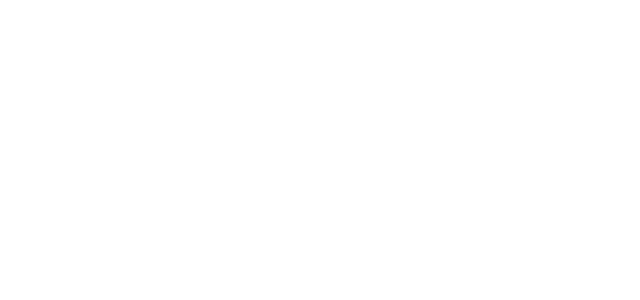
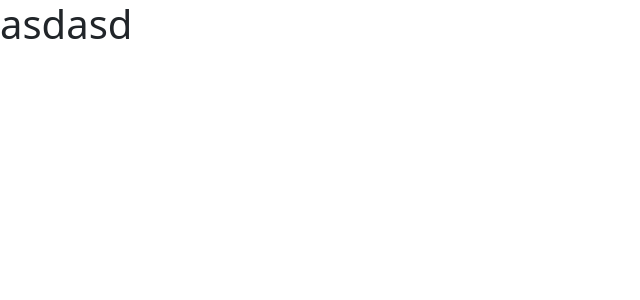
Before and after one commit to patrictobola/proj-html-vuejs, a Vue app: page / in a window 1280 px wide. Shown: the top 300 px of the page, without its empty margins (0-640 px from the left). Built offline with nearby package versions, Linux system fonts and the light colour scheme.

Commit message:
imported and tested some components

```diff
--- a/package.json
+++ b/package.json
@@ -10,6 +10,7 @@
   },
   "dependencies": {
     "bootstrap": "^5.3.0",
+    "bootstrap-vue": "^2.23.1",
     "sass": "^1.63.6",
     "scss": "^0.2.4",
     "vue": "^3.3.4"
--- a/src/App.vue
+++ b/src/App.vue
@@ -1,7 +1,20 @@
 <script>
+import AppHeader from './components/AppHeader.vue';
+import AppFooter from './components/AppFooter.vue';
+import AppMain from './components/AppMain.vue';
+
+export default {
+  components: {
+    AppHeader,
+    AppFooter,
+    AppMain
+  }
+}
 </script>
 
-<template></template>
+<template>
+  <AppHeader />
+</template>
 
 <style lang="scss">
 @import "./scss/variables";
--- a/src/components/AppHeader.vue
+++ b/src/components/AppHeader.vue
@@ -1,7 +1,17 @@
 <script>
+import NavbarMenu from './header/NavbarMenu.vue'
+import NavbarProfile from './header/NavbarProfile.vue'
 
+export default {
+    components: {
+        NavbarMenu,
+        NavbarProfile
+    }
+}
 </script>
 
-<template></template>
+<template>
+    <NavbarProfile />
+</template>
 
 <style></style>
--- a/src/components/header/NavbarProfile.vue
+++ b/src/components/header/NavbarProfile.vue
@@ -2,6 +2,8 @@
 
 </script>
 
-<template></template>
+<template>
+    <h1> asdasd</h1>
+</template>
 
 <style></style>
--- a/src/main.js
+++ b/src/main.js
@@ -1,4 +1,5 @@
 import { createApp } from 'vue'
+import 'bootstrap/dist/css/bootstrap.min.css'
 import App from './App.vue'
 
 createApp(App).mount('#app')
```
Also changed, not shown: 1 other file (tests, documents, lock files or other folders).
